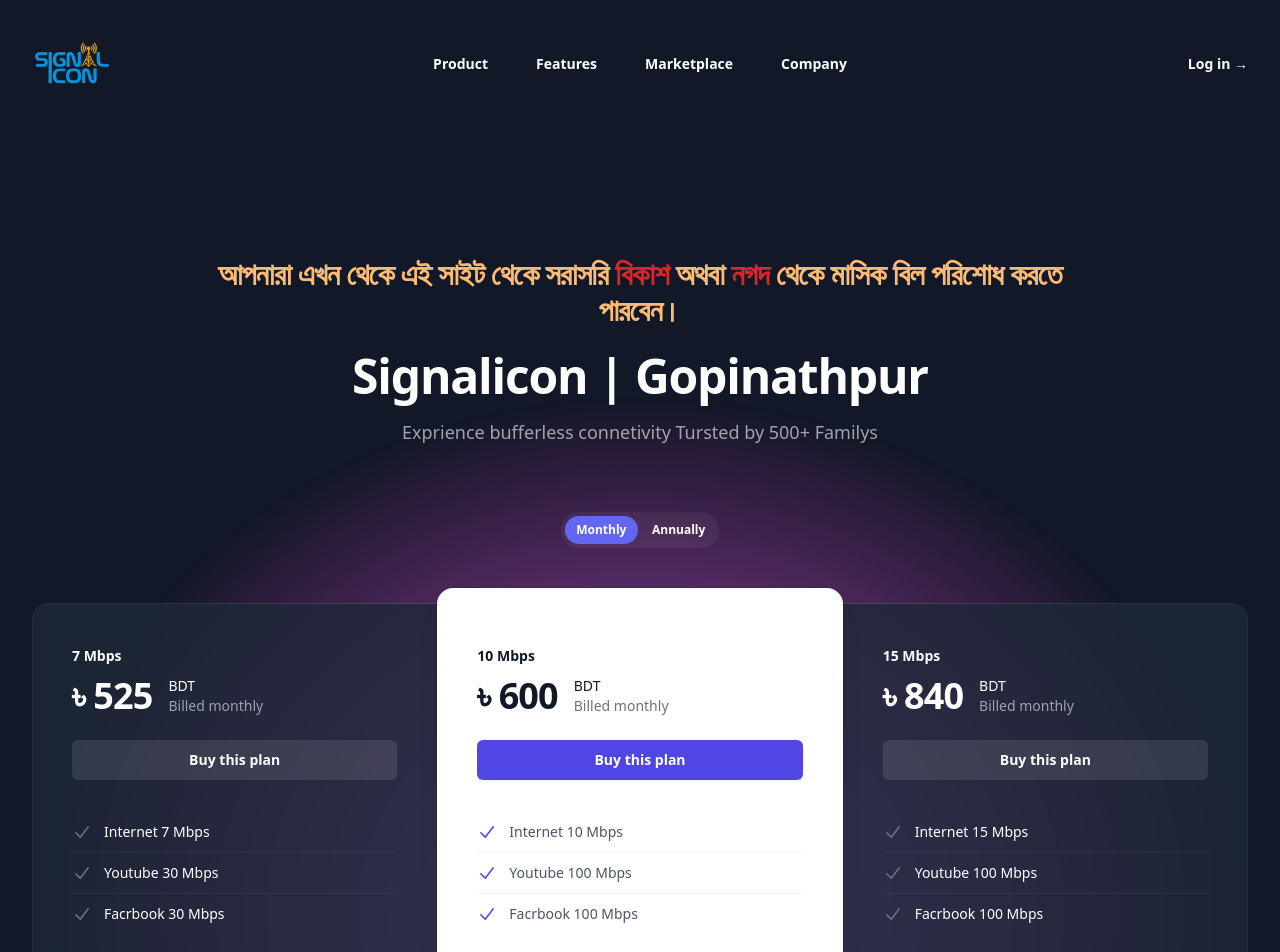
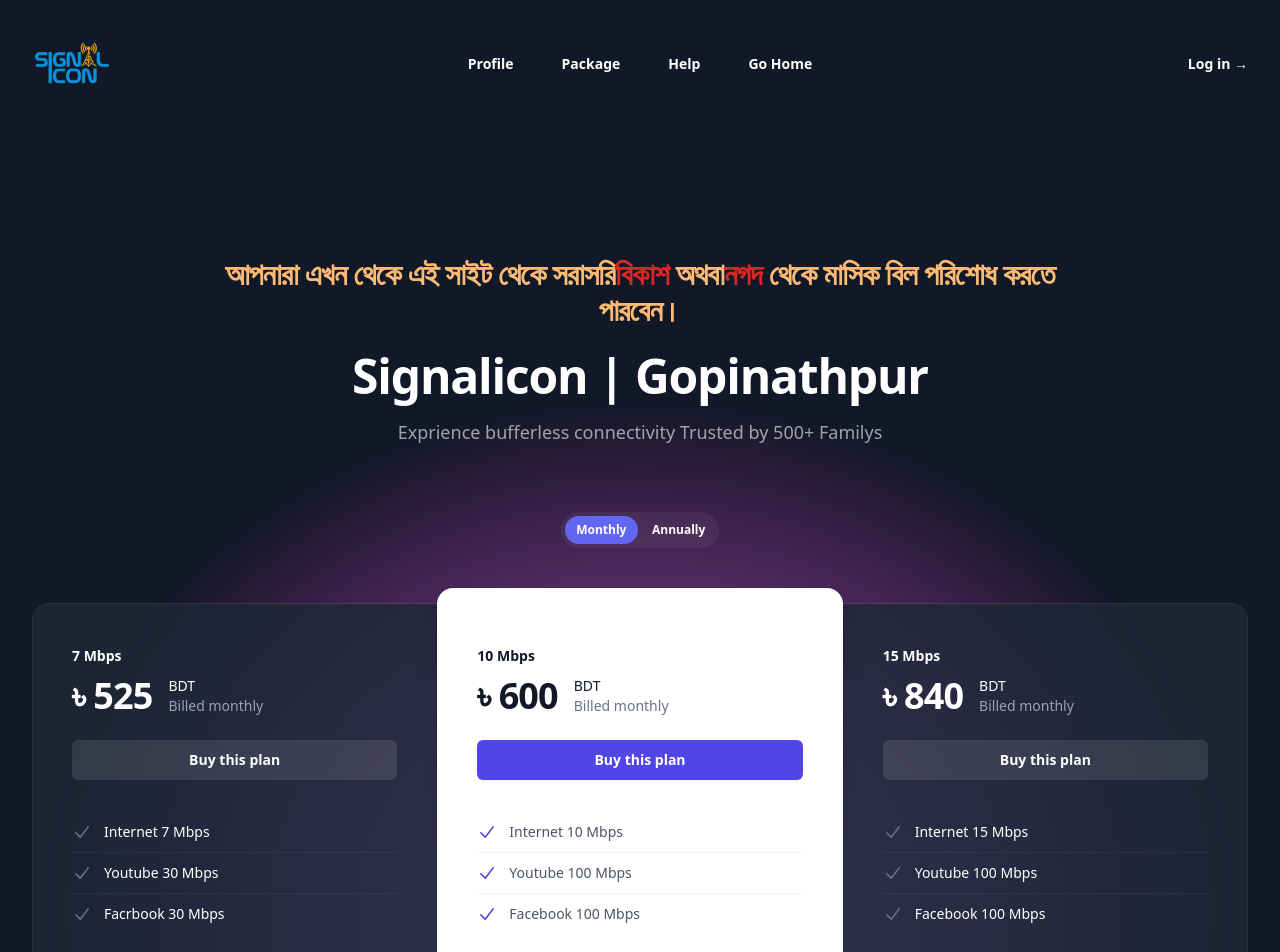
Before and after one commit to atikfaisalemon/signalicon-pricing, a React (Vite) app: page / in a window 1280 px wide. Shown: the top 952 px of the page. Built offline with nearby package versions, Linux system fonts and the light colour scheme.

Commit message:
Spelling Currection

```diff
--- a/src/components/Price.jsx
+++ b/src/components/Price.jsx
@@ -9,10 +9,10 @@
 import { CheckIcon } from "@heroicons/react/20/solid";
 
 const navigation = [
-  { name: "Product", href: "#" },
-  { name: "Features", href: "#" },
-  { name: "Marketplace", href: "#" },
-  { name: "Company", href: "#" },
+  { name: "Profile", href: "#" },
+  { name: "Package", href: "#" },
+  { name: "Help", href: "#" },
+  { name: "Go Home", href: "#" },
 ];
 const pricing = {
   frequencies: [
@@ -39,7 +39,7 @@
       mainFeatures: [
         "Internet 10 Mbps",
         "Youtube 100 Mbps",
-        "Facrbook 100 Mbps",
+        "Facebook 100 Mbps",
       ],
     },
     {
@@ -53,7 +53,7 @@
       mainFeatures: [
         "Internet 15 Mbps",
         "Youtube 100 Mbps",
-        "Facrbook 100 Mbps",
+        "Facebook 100 Mbps",
       ],
     },
   ],
@@ -333,8 +333,8 @@
             <div className="mx-auto max-w-7xl px-6 lg:px-8">
               <div className="relative z-10">
                 <h1 className="mx-auto max-w-4xl text-center text-3xl font-bold tracking-tight text-orange-300">
-                  আপনারা এখন থেকে এই সাইট থেকে সরাসরি{" "}
-                  <span className="text-red-600">বিকাশ</span> অথবা{" "}
+                  আপনারা এখন থেকে এই সাইট থেকে সরাসরি
+                  <span className="text-red-600">বিকাশ</span> অথবা
                   <span className="text-red-600">নগদ</span> থেকে মাসিক বিল
                   পরিশোধ করতে পারবেন।
                 </h1>
@@ -342,7 +342,7 @@
                   Signalicon | Gopinathpur
                 </h1>
                 <p className="mx-auto mt-4 max-w-2xl text-center text-lg leading-8 text-white/60">
-                  Exprience bufferless connetivity Tursted by 500+ Familys
+                  Exprience bufferless connectivity Trusted by 500+ Familys
                 </p>
                 <div className="mt-16 flex justify-center">
                   <fieldset aria-label="Payment frequency">
```
